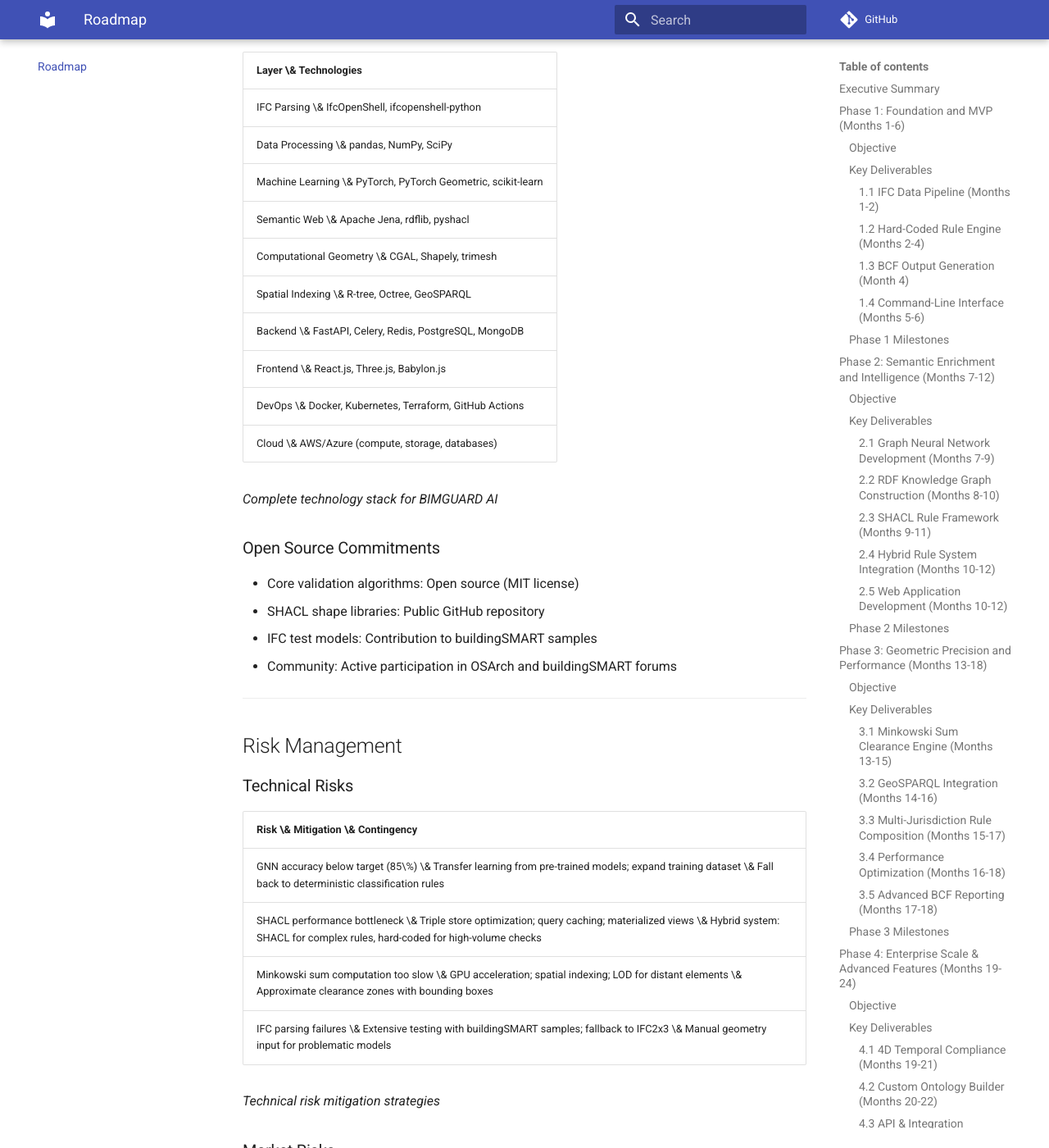
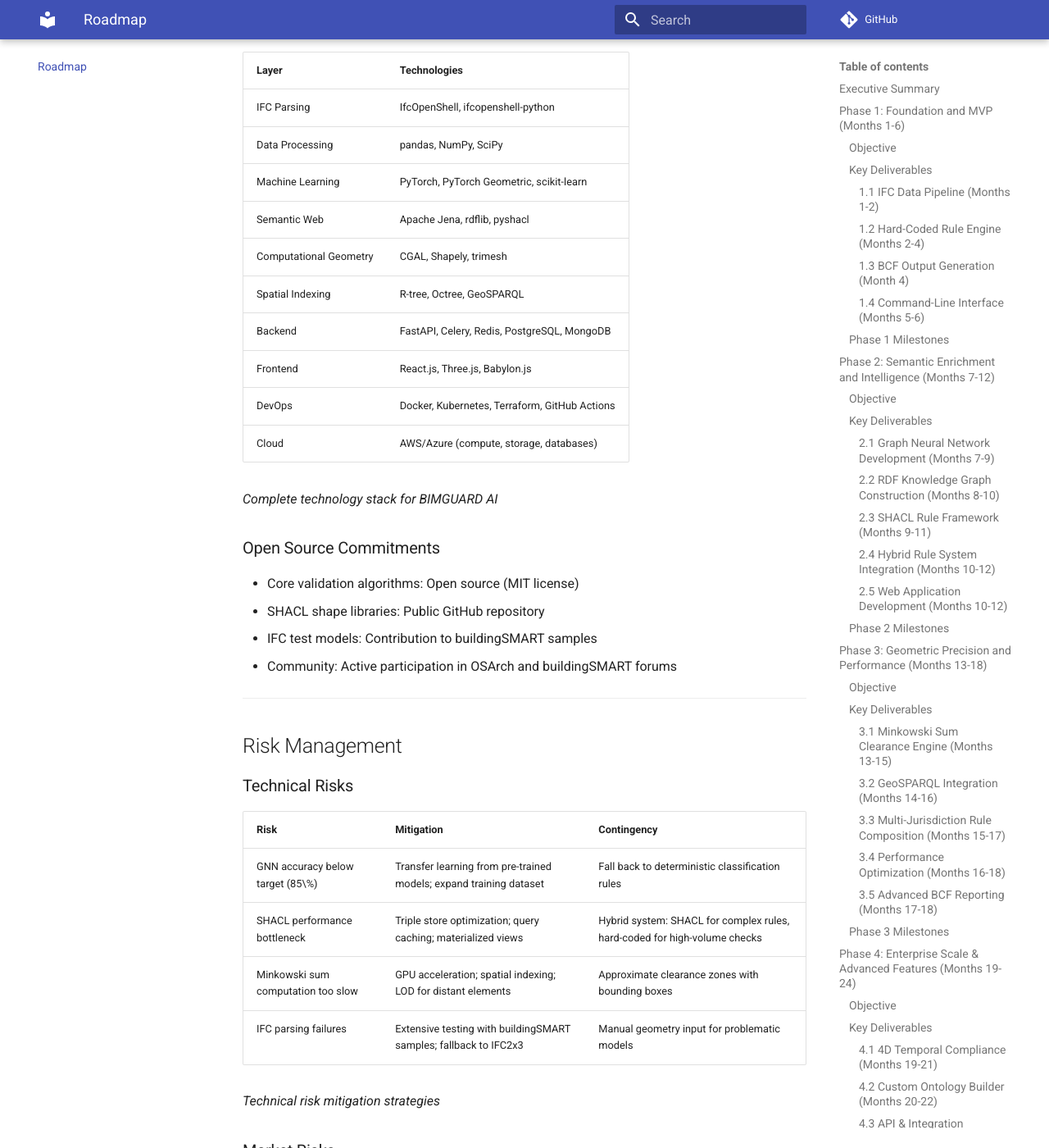
Before and after one commit to osama-ata/bim-guard, an MkDocs documentation site: the page built from docs/roadmap.md, in a window 1280 px wide and 1400 px high, scrolled down 21568 px. Shown: the whole window at 82% size. Built offline with MkDocs 1.6.1 and Material for MkDocs 9.7.7, drawn with Linux system fonts in a browser that asks for light colours; comment, search, counter and statistics services are not loaded; some of the changed text lies outside the part shown.

```diff
--- a/docker-compose.yml
+++ b/docker-compose.yml
@@ -1,5 +1,3 @@
-version: "3.8"
-
 services:
   web:
     image: node:20-bookworm
@@ -20,7 +18,7 @@ services:
     image: ghcr.io/astral-sh/uv:python3.12-bookworm
     working_dir: /workspace/apps/api
     volumes:
-      - ../../:/workspace
+      - .:/workspace
     ports:
       - "8000:8000"
     command: bash -c "uv run fastapi dev app/main.py --host 0.0.0.0"
--- a/docs/roadmap.md
+++ b/docs/roadmap.md
@@ -566,12 +566,12 @@ ex:justification "Owner requirement per project BEP Section 3.2" ;
 
 **Performance Targets:**
 
-| Model Size \& Phase 2 Performance \& Phase 3 Target |
-| --------------------------------------------------- |
-| 10,000 elements \& 2 minutes \& 30 seconds          |
-| 50,000 elements \& 12 minutes \& 2 minutes          |
-| 100,000 elements \& 35 minutes \& 5 minutes         |
-| 500,000 elements \& N/A \& 20 minutes               |
+| Model Size       | Phase 2 Performance | Phase 3 Target |
+| ---------------- | ------------------- | -------------- |
+| 10,000 elements  | 2 minutes           | 30 seconds     |
+| 50,000 elements  | 12 minutes          | 2 minutes      |
+| 100,000 elements | 35 minutes          | 5 minutes      |
+| 500,000 elements | N/A                 | 20 minutes     |
 
 _Validation performance improvement targets_
 
@@ -897,18 +897,18 @@ ex:reason "Panel energization in Phase 3" ;
 
 ### Core Technologies
 
-| Layer \& Technologies                                        |
-| ------------------------------------------------------------ |
-| IFC Parsing \& IfcOpenShell, ifcopenshell-python             |
-| Data Processing \& pandas, NumPy, SciPy                      |
-| Machine Learning \& PyTorch, PyTorch Geometric, scikit-learn |
-| Semantic Web \& Apache Jena, rdflib, pyshacl                 |
-| Computational Geometry \& CGAL, Shapely, trimesh             |
-| Spatial Indexing \& R-tree, Octree, GeoSPARQL                |
-| Backend \& FastAPI, Celery, Redis, PostgreSQL, MongoDB       |
-| Frontend \& React.js, Three.js, Babylon.js                   |
-| DevOps \& Docker, Kubernetes, Terraform, GitHub Actions      |
-| Cloud \& AWS/Azure (compute, storage, databases)             |
+| Layer                  | Technologies                                  |
+| ---------------------- | --------------------------------------------- |
+| IFC Parsing            | IfcOpenShell, ifcopenshell-python             |
+| Data Processing        | pandas, NumPy, SciPy                          |
+| Machine Learning       | PyTorch, PyTorch Geometric, scikit-learn      |
+| Semantic Web           | Apache Jena, rdflib, pyshacl                  |
+| Computational Geometry | CGAL, Shapely, trimesh                        |
+| Spatial Indexing       | R-tree, Octree, GeoSPARQL                     |
+| Backend                | FastAPI, Celery, Redis, PostgreSQL, MongoDB   |
+| Frontend               | React.js, Three.js, Babylon.js                |
+| DevOps                 | Docker, Kubernetes, Terraform, GitHub Actions |
+| Cloud                  | AWS/Azure (compute, storage, databases)       |
 
 _Complete technology stack for BIMGUARD AI_
 
@@ -925,12 +925,12 @@ _Complete technology stack for BIMGUARD AI_
 
 ### Technical Risks
 
-| Risk \& Mitigation \& Contingency                                                                                                                                         |
-| ------------------------------------------------------------------------------------------------------------------------------------------------------------------------- |
-| GNN accuracy below target (85\%) \& Transfer learning from pre-trained models; expand training dataset \& Fall back to deterministic classification rules                 |
-| SHACL performance bottleneck \& Triple store optimization; query caching; materialized views \& Hybrid system: SHACL for complex rules, hard-coded for high-volume checks |
-| Minkowski sum computation too slow \& GPU acceleration; spatial indexing; LOD for distant elements \& Approximate clearance zones with bounding boxes                     |
-| IFC parsing failures \& Extensive testing with buildingSMART samples; fallback to IFC2x3 \& Manual geometry input for problematic models                                  |
+| Risk                               | Mitigation                                                         | Contingency                                                               |
+| ---------------------------------- | ------------------------------------------------------------------ | ------------------------------------------------------------------------- |
+| GNN accuracy below target (85\%)   | Transfer learning from pre-trained models; expand training dataset | Fall back to deterministic classification rules                           |
+| SHACL performance bottleneck       | Triple store optimization; query caching; materialized views       | Hybrid system: SHACL for complex rules, hard-coded for high-volume checks |
+| Minkowski sum computation too slow | GPU acceleration; spatial indexing; LOD for distant elements       | Approximate clearance zones with bounding boxes                           |
+| IFC parsing failures               | Extensive testing with buildingSMART samples; fallback to IFC2x3   | Manual geometry input for problematic models                              |
 
 _Technical risk mitigation strategies_
 
@@ -983,17 +983,17 @@ _Technical risk mitigation strategies_
 
 ### Team Structure
 
-| Role \& Phase 1-2 \& Phase 3-4        |
-| ------------------------------------- |
-| Project Lead \& 1 FTE \& 1 FTE        |
-| ML Engineers \& 1 FTE \& 2 FTE        |
-| Backend Developers \& 2 FTE \& 3 FTE  |
-| Frontend Developers \& 1 FTE \& 2 FTE |
-| DevOps Engineers \& 0.5 FTE \& 1 FTE  |
-| BIM Domain Experts \& 1 FTE \& 1 FTE  |
-| QA/Testing \& 0.5 FTE \& 1 FTE        |
-| Technical Writer \& 0.5 FTE \& 1 FTE  |
-| Total \& 7.5 FTE \& 12 FTE            |
+| Role                | Phase 1-2 | Phase 3-4 |
+| ------------------- | --------- | --------- |
+| Project Lead        | 1 FTE     | 1 FTE     |
+| ML Engineers        | 1 FTE     | 2 FTE     |
+| Backend Developers  | 2 FTE     | 3 FTE     |
+| Frontend Developers | 1 FTE     | 2 FTE     |
+| DevOps Engineers    | 0.5 FTE   | 1 FTE     |
+| BIM Domain Experts  | 1 FTE     | 1 FTE     |
+| QA/Testing          | 0.5 FTE   | 1 FTE     |
+| Technical Writer    | 0.5 FTE   | 1 FTE     |
+| Total               | 7.5 FTE   | 12 FTE    |
 
 _Recommended team composition_
 
@@ -1002,9 +1002,9 @@ _Recommended team composition_
 - Cloud compute (AWS/Azure): \$5,000-\$10,000
 - Database hosting: \$2,000-\$4,000
 - Storage (models, backups): \$1,000-\$2,000
-- CDN \& networking: \$500-\$1,000
+- CDN | networking: \$500-\$1,000
 - Third-party APIs (LLMs): \$2,000-\$5,000
-- Monitoring \& logging: \$500-\$1,000
+- Monitoring | logging: \$500-\$1,000
 
 **Total monthly infrastructure: $11,000-$23,000** (scales with usage)
 
```
